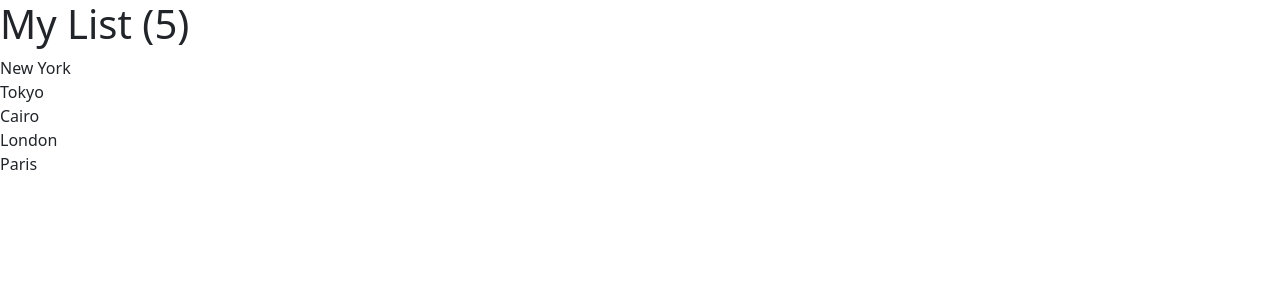
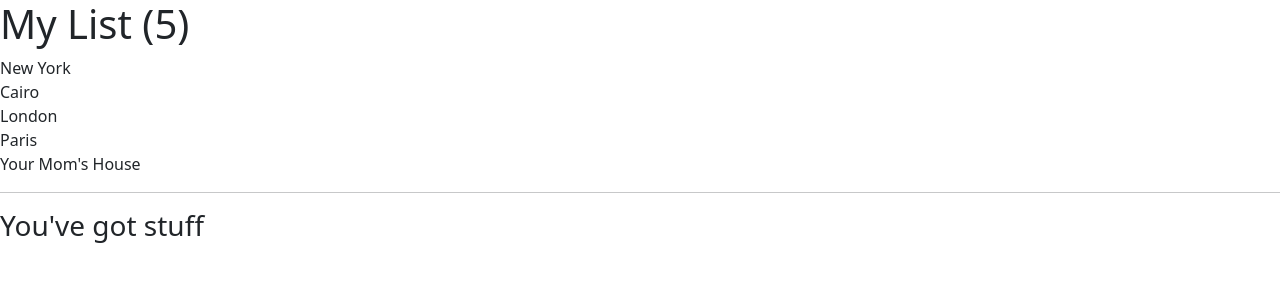
Before and after one commit to ghost99slay/ReactWithMosh, a React (Vite) app in the folder react-app/: page / in a window 1280 px wide. Shown: the top 300 px of the page. Built offline with nearby package versions, Linux system fonts and the light colour scheme.

Commit message:
Add conditional rendering to ListGroup

```diff
--- a/react-app/src/components/ListGroup.tsx
+++ b/react-app/src/components/ListGroup.tsx
@@ -1,5 +1,5 @@
 function ListGroup() {
-  const items = ["New York", "Tokyo", "Cairo", "London", "Paris"];
+  const items = ["New York", "Cairo", "London", "Paris", "Your Mom's House"];
 
   return (
     <>
@@ -9,6 +9,17 @@ function ListGroup() {
           <li key={item}>{item}</li>
         ))}
       </ul>
+      {items.length > 0 ? (
+        <>
+          <hr></hr>
+          <h3>You've got stuff</h3>
+        </>
+      ) : (
+        <>
+          <hr></hr>
+          <h3>You've got no stuff</h3>
+        </>
+      )}
     </>
   );
 }
```
